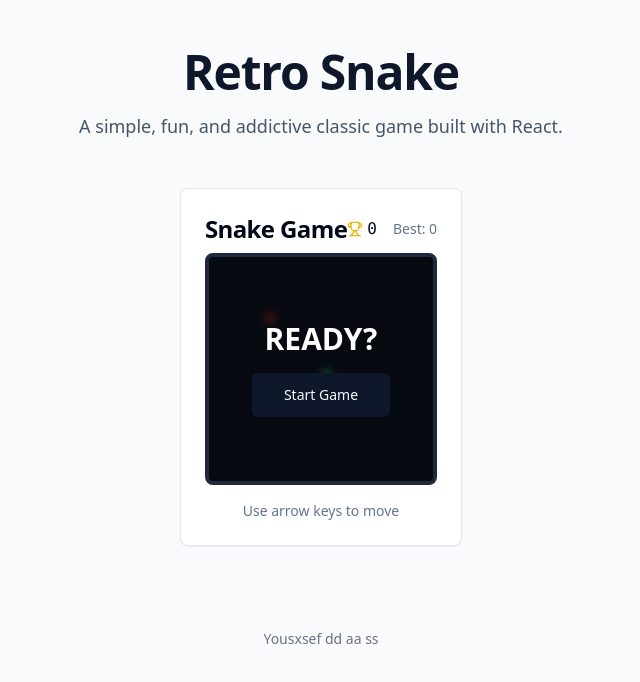
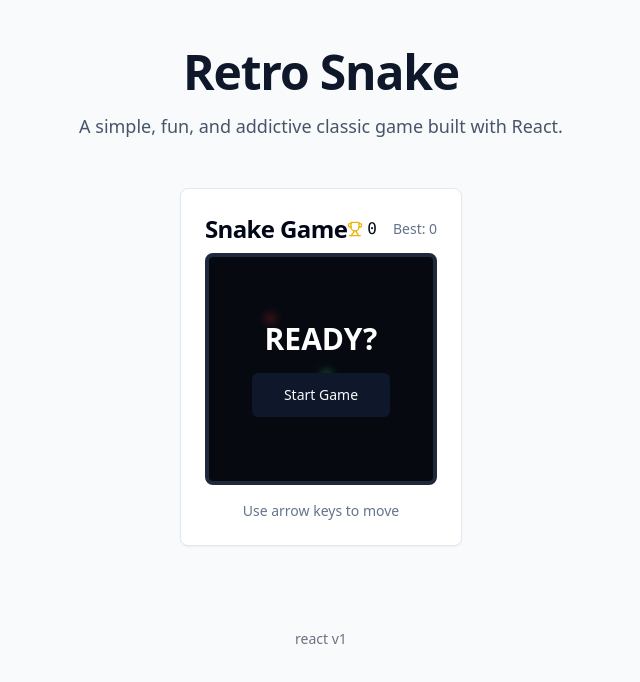
Before and after one commit to tangerino4/snakereact, a React (Vite) app: page / in a window 1280 px wide. Shown: the top 682 px of the page, without its empty margins (319-959 px from the left). Built offline with nearby package versions, Linux system fonts and the light colour scheme.

Commit message:
Update made-with-dyad.tsx

```diff
--- a/src/components/made-with-dyad.tsx
+++ b/src/components/made-with-dyad.tsx
@@ -7,7 +7,7 @@ export const MadeWithDyad = () => {
         rel="noopener noreferrer"
         className="text-sm text-gray-500 hover:text-gray-700 dark:text-gray-400 dark:hover:text-gray-200"
       >
-        Yousxsef dd aa ss
+        react v1
       </a>
     </div>
   );
```
